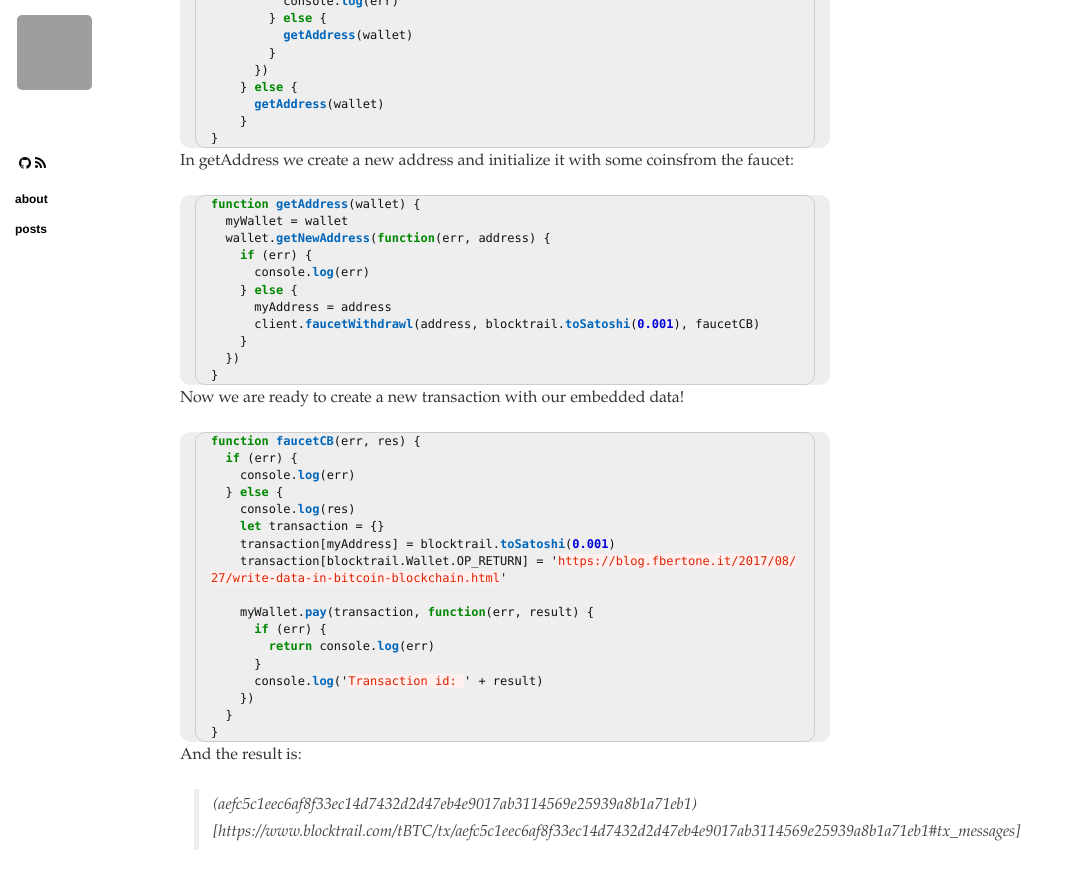
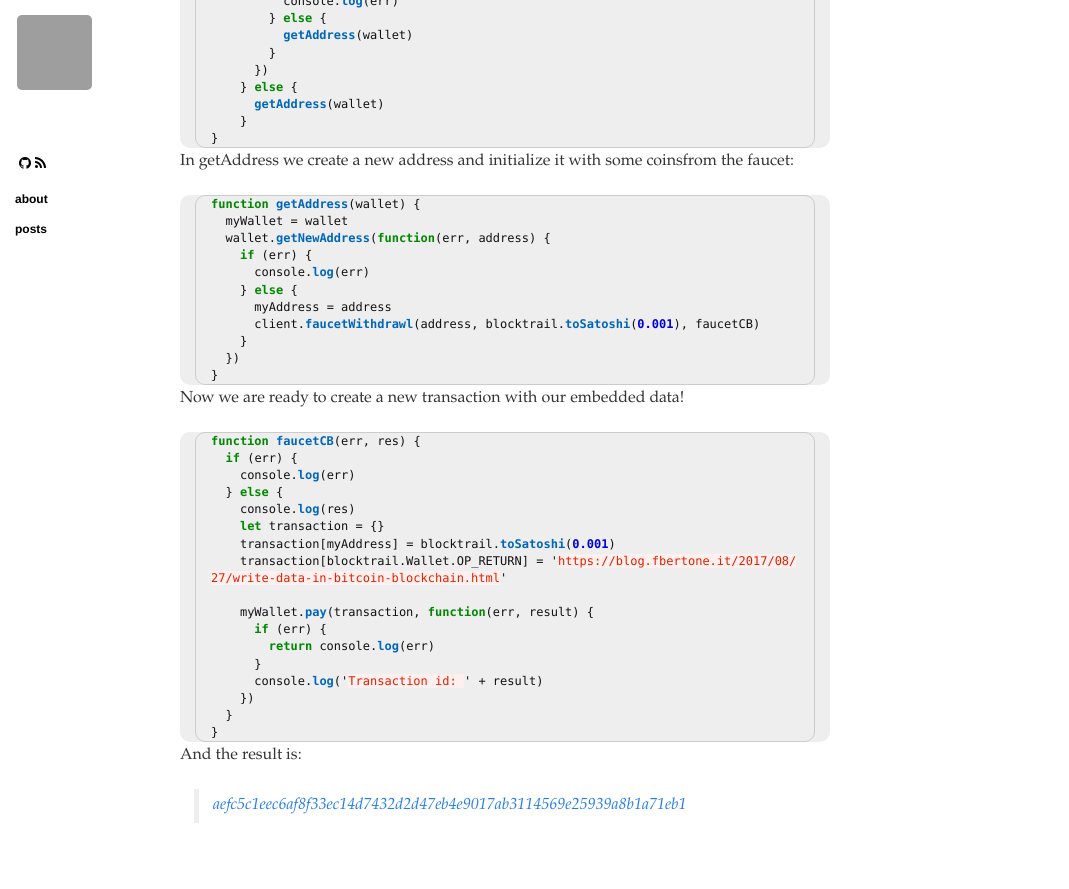
Before and after one commit to fbertone/blog.fbertone.it, a Jekyll site: the page built from _posts/2017-08-27-write-data-in-bitcoin-blockchain.md, in a window 1280 px wide and 900 px high, scrolled down 1736 px. Shown: the top 889 px of the window, without its empty margins (0-1069 px from the left). Built offline with Jekyll 4.4.1, drawn with Linux system fonts in a browser that asks for light colours; nearby versions of some CDN libraries; grey boxes are pictures that could not be loaded.

Commit message:
Update 2017-08-27-write-data-in-bitcoin-blockchain.md

```diff
--- a/_posts/2017-08-27-write-data-in-bitcoin-blockchain.md
+++ b/_posts/2017-08-27-write-data-in-bitcoin-blockchain.md
@@ -127,4 +127,4 @@ function faucetCB(err, res) {
 
 And the result is:
 
-> (aefc5c1eec6af8f33ec14d7432d2d47eb4e9017ab3114569e25939a8b1a71eb1)[https://www.blocktrail.com/tBTC/tx/aefc5c1eec6af8f33ec14d7432d2d47eb4e9017ab3114569e25939a8b1a71eb1#tx_messages]
+> [aefc5c1eec6af8f33ec14d7432d2d47eb4e9017ab3114569e25939a8b1a71eb1](https://www.blocktrail.com/tBTC/tx/aefc5c1eec6af8f33ec14d7432d2d47eb4e9017ab3114569e25939a8b1a71eb1#tx_messages])
```
